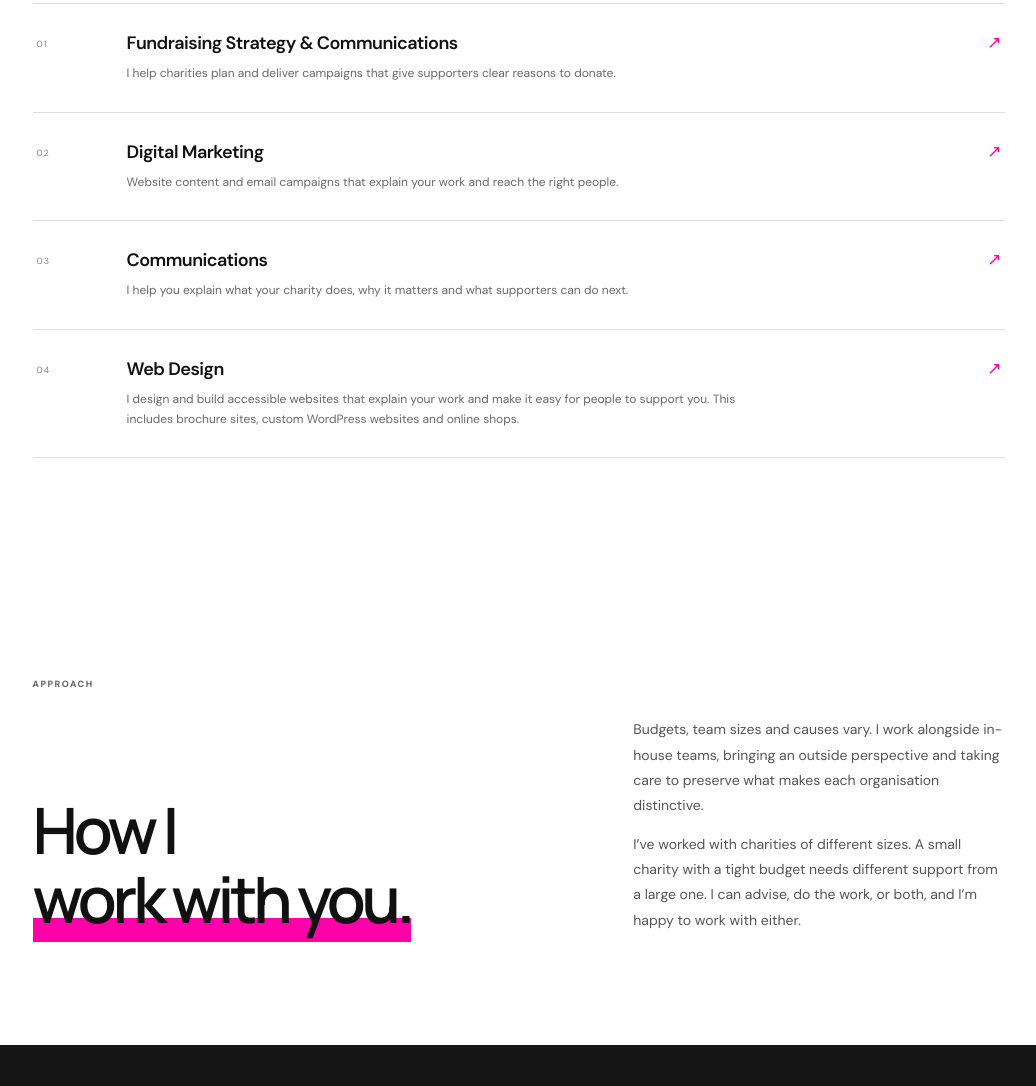
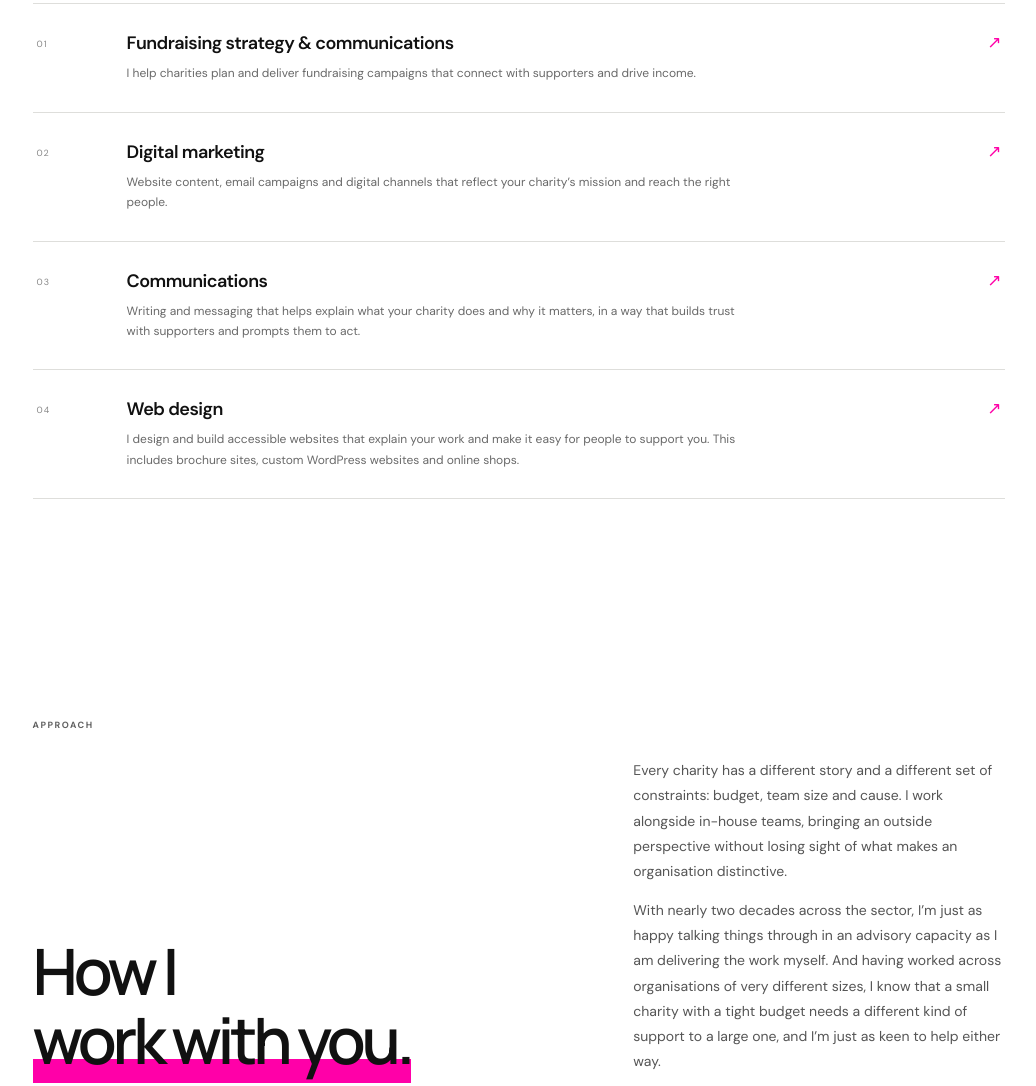
Before and after one commit to dovetaildigital/dovetaildigital, a plain HTML site: page public/index.html in a window 1280 px wide. Shown: the part 1533-2619 px from the top of the page, without its empty margins (121-1157 px from the left). Drawn offline with Linux system fonts and the light colour scheme.

Commit message:
Restore preferred copy and use sentence case headings

```diff
--- a/public/index.html
+++ b/public/index.html
@@ -27,7 +27,7 @@
       <section class="hero">
         <div class="hero-copy">
           <p class="eyebrow"><span></span> FREELANCE SUPPORT FOR THE CHARITY SECTOR</p>
-          <h1>Marketing, Fundraising &amp; Communications for <em>Charities</em></h1>
+          <h1>Marketing, fundraising &amp; communications for <em>charities</em></h1>
           <p class="intro">Freelance support for charities, based on more than 18 years in digital marketing, fundraising and communications.</p>
           <a class="button" href="#contact">Get in touch <span aria-hidden="true">↗</span></a>
         </div>
@@ -46,10 +46,10 @@
       <section class="intro-section" id="about">
         <p class="eyebrow">ABOUT DOVETAIL DIGITAL</p>
         <div class="intro-grid">
-          <h2>About<br /><span>James Holloway.</span></h2>
+          <h2>About me.</h2>
           <div class="intro-text">
             <p>I’m James Holloway, and Dovetail Digital is where I bring together over 18 years of experience in digital marketing, fundraising and communications within the charity sector.</p>
-            <p>I’ve spent my career helping charities explain their work and raise money through digital campaigns, donor communications and fundraising strategy. I now offer that experience on a freelance basis through Dovetail Digital.</p>
+            <p>I’ve spent my career helping causes tell their stories clearly and raise the funds they need to do their work, across digital campaigns, donor communications and fundraising strategy. Dovetail Digital is the space where that experience is available on a freelance basis.</p>
           </div>
         </div>
       </section>
@@ -57,10 +57,10 @@
       <section class="services" id="services">
         <div class="section-heading"><p class="eyebrow">WHAT I DO</p><h2>How I can<br /><em>help your charity.</em></h2></div>
         <div class="service-list">
-          <article class="service"><span class="service-num">01</span><div><h3>Fundraising Strategy &amp; Communications</h3><p>I help charities plan and deliver campaigns that give supporters clear reasons to donate.</p></div><span class="service-arrow">↗</span></article>
-          <article class="service"><span class="service-num">02</span><div><h3>Digital Marketing</h3><p>Website content and email campaigns that explain your work and reach the right people.</p></div><span class="service-arrow">↗</span></article>
-          <article class="service"><span class="service-num">03</span><div><h3>Communications</h3><p>I help you explain what your charity does, why it matters and what supporters can do next.</p></div><span class="service-arrow">↗</span></article>
-          <article class="service"><span class="service-num">04</span><div><h3>Web Design</h3><p>I design and build accessible websites that explain your work and make it easy for people to support you. This includes brochure sites, custom WordPress websites and online shops.</p></div><span class="service-arrow">↗</span></article>
+          <article class="service"><span class="service-num">01</span><div><h3>Fundraising strategy &amp; communications</h3><p>I help charities plan and deliver fundraising campaigns that connect with supporters and drive income.</p></div><span class="service-arrow">↗</span></article>
+          <article class="service"><span class="service-num">02</span><div><h3>Digital marketing</h3><p>Website content, email campaigns and digital channels that reflect your charity’s mission and reach the right people.</p></div><span class="service-arrow">↗</span></article>
+          <article class="service"><span class="service-num">03</span><div><h3>Communications</h3><p>Writing and messaging that helps explain what your charity does and why it matters, in a way that builds trust with supporters and prompts them to act.</p></div><span class="service-arrow">↗</span></article>
+          <article class="service"><span class="service-num">04</span><div><h3>Web design</h3><p>I design and build accessible websites that explain your work and make it easy for people to support you. This includes brochure sites, custom WordPress websites and online shops.</p></div><span class="service-arrow">↗</span></article>
         </div>
       </section>
 
@@ -69,8 +69,8 @@
         <div class="approach-grid">
           <h2>How I<br /><em>work with you.</em></h2>
           <div class="approach-text">
-            <p>Budgets, team sizes and causes vary. I work alongside in-house teams, bringing an outside perspective and taking care to preserve what makes each organisation distinctive.</p>
-            <p>I’ve worked with charities of different sizes. A small charity with a tight budget needs different support from a large one. I can advise, do the work, or both, and I’m happy to work with either.</p>
+            <p>Every charity has a different story and a different set of constraints: budget, team size and cause. I work alongside in-house teams, bringing an outside perspective without losing sight of what makes an organisation distinctive.</p>
+            <p>With nearly two decades across the sector, I’m just as happy talking things through in an advisory capacity as I am delivering the work myself. And having worked across organisations of very different sizes, I know that a small charity with a tight budget needs a different kind of support to a large one, and I’m just as keen to help either way.</p>
           </div>
         </div>
       </section>
```
